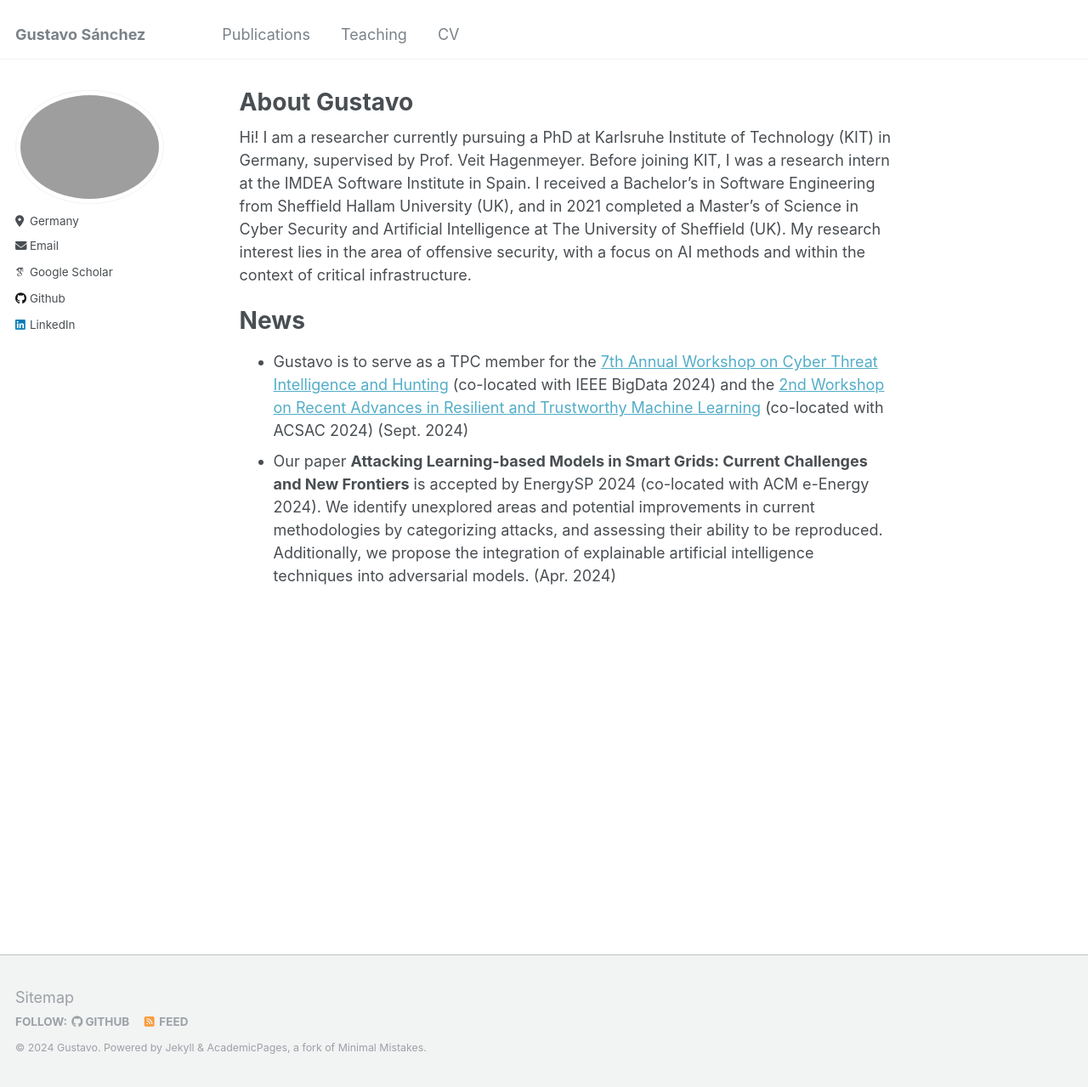
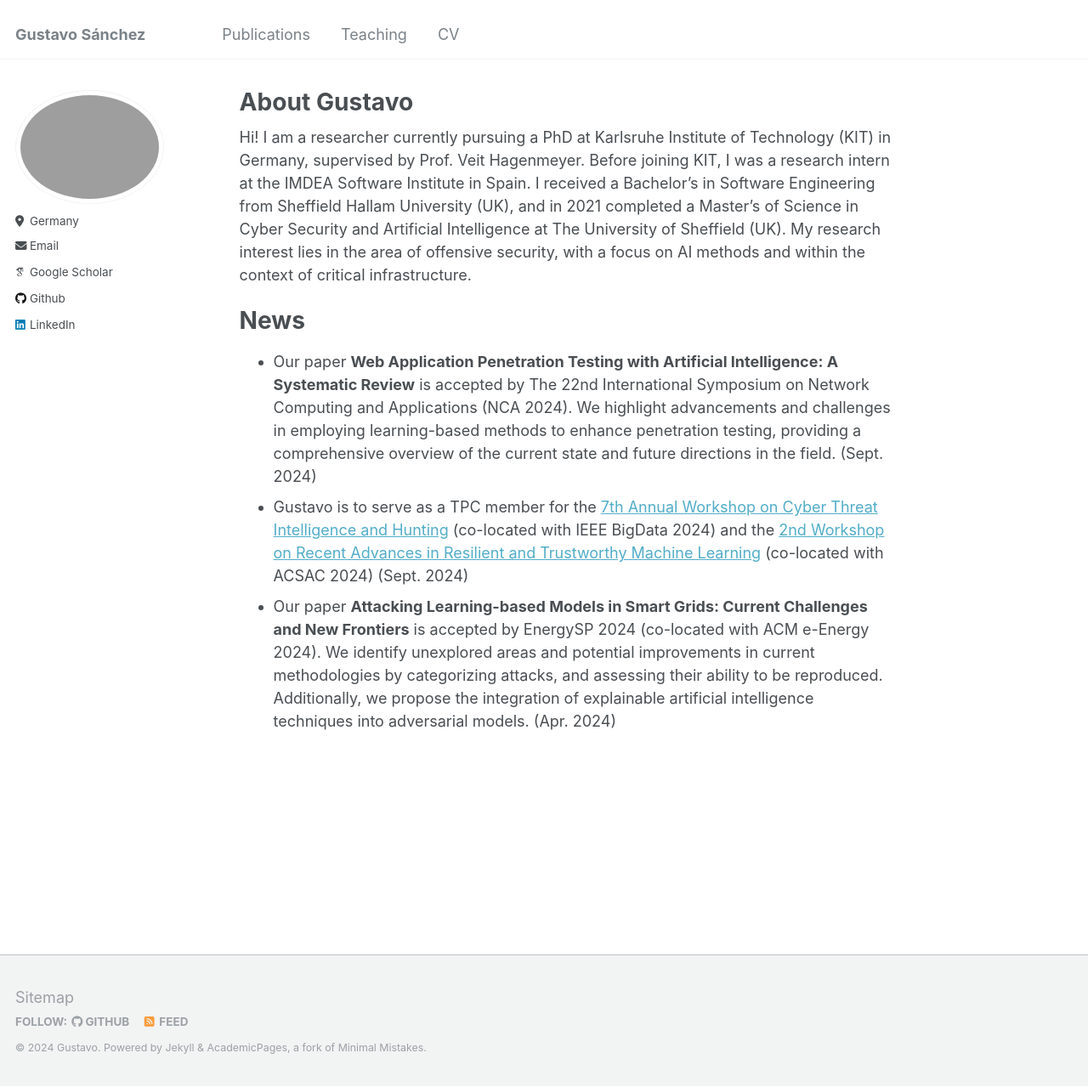
Before and after one commit to gus5298/gus5298.github.io, a Jekyll site: the page built from _pages/about.md, in a window 1280 px wide and 1279 px high. Shown: the whole window at 85% size. Built offline with Jekyll 4.4.1, drawn with Linux system fonts in a browser that asks for light colours; some web fonts are replaced.

Commit message:
Update about.md

```diff
--- a/_pages/about.md
+++ b/_pages/about.md
@@ -12,5 +12,6 @@ Hi! I am a researcher currently pursuing a PhD at Karlsruhe Institute of Technol
 News
 ======
 
+* Our paper **Web Application Penetration Testing with Artificial Intelligence: A Systematic Review** is accepted by The 22nd International Symposium on Network Computing and Applications (NCA 2024). We highlight advancements and challenges in employing learning-based methods to enhance penetration testing, providing a comprehensive overview of the current state and future directions in the field. (Sept. 2024)
 * Gustavo is to serve as a TPC member for the [7th Annual Workshop on Cyber Threat Intelligence and Hunting](https://cyberhunt2024.cyberhunt.no/) (co-located with IEEE BigData 2024) and the [2nd Workshop on Recent Advances in Resilient and Trustworthy Machine Learning](https://artman-workshop.gitlab.io/) (co-located with ACSAC 2024) (Sept. 2024)
 * Our paper **Attacking Learning-based Models in Smart Grids: Current Challenges and New Frontiers** is accepted by EnergySP 2024 (co-located with ACM e-Energy 2024). We identify unexplored areas and potential improvements in current methodologies by categorizing attacks, and assessing their ability to be reproduced. Additionally, we propose the integration of explainable artificial intelligence techniques into adversarial models. (Apr. 2024)
```
